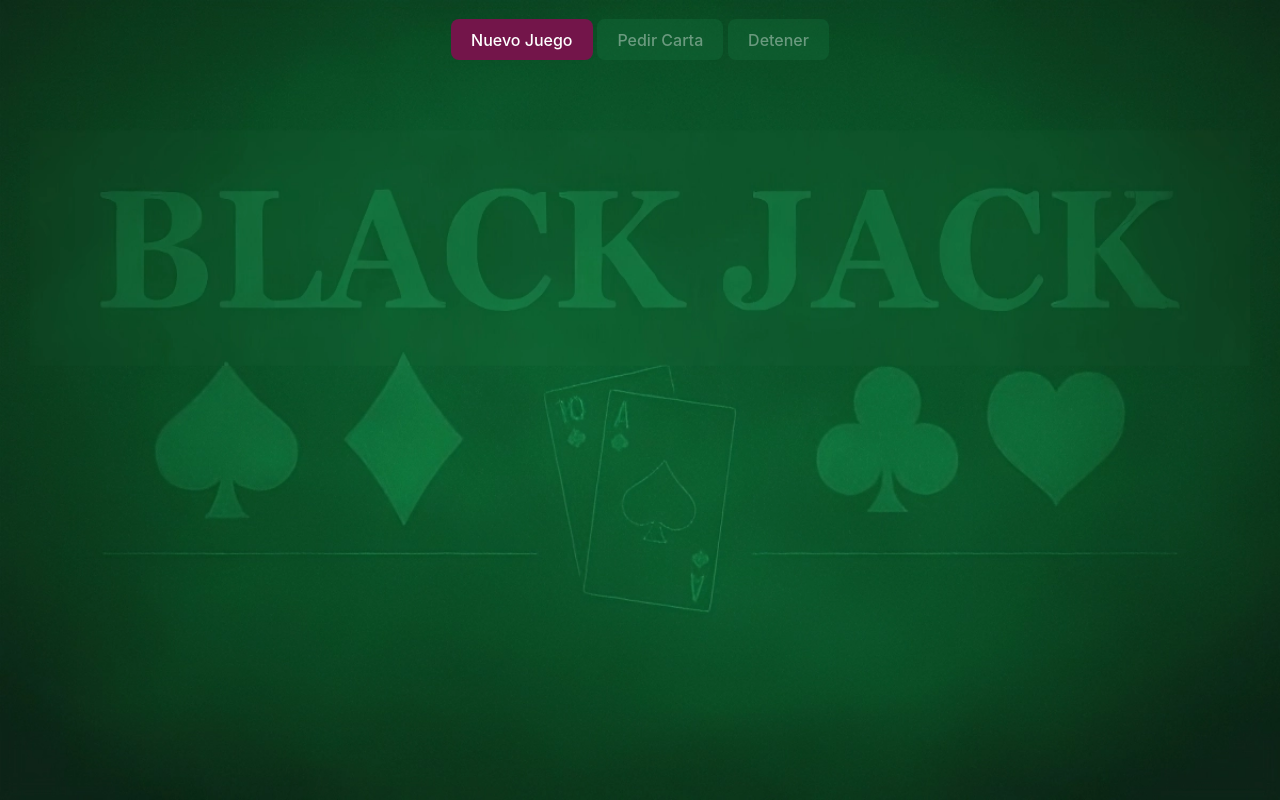
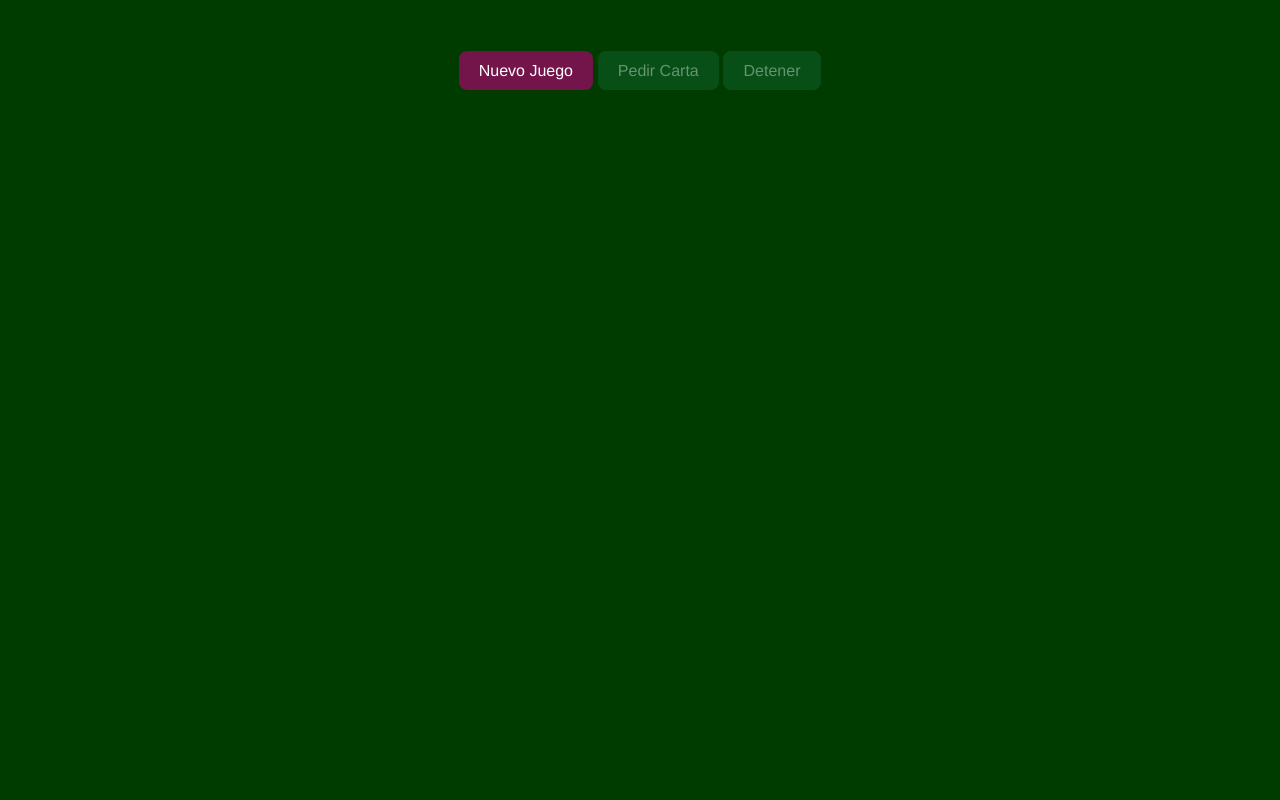
Before and after one commit to susigith/blackjack, a website built with Vite: page index.html in a window 1280 px wide. Built offline with nearby package versions, Linux system fonts and the light colour scheme.

Commit message:
[STYLE] crea un nuevo fichero css para maquetar proyecto con grid

```diff
--- /dev/null
+++ b/style copy.css
@@ -0,0 +1,146 @@
+:root {
+  font-family: Inter, system-ui, Avenir, Helvetica, Arial, sans-serif;
+  line-height: 1.5;
+  font-weight: 400;
+
+  color-scheme: light dark;
+  color: rgba(255, 255, 255, 0.87);
+  background-color: #242424;
+
+  font-synthesis: none;
+  text-rendering: optimizeLegibility;
+  -webkit-font-smoothing: antialiased;
+  -moz-osx-font-smoothing: grayscale;
+  box-sizing: border-box;
+}
+
+a {
+  font-weight: 500;
+  color: #646cff;
+  text-decoration: inherit;
+}
+a:hover {
+  color: #535bf2;
+}
+
+body {
+  margin: 0;
+  display: flex;
+  place-items: center;
+  min-width: 320px;
+  min-height: 100vh;
+  box-sizing: border-box;
+}
+
+h1 {
+  font-size: 3.2em;
+  line-height: 1.1;
+}
+
+#app {
+  background-image: url(./public/table-background.webp);
+  background-position: center;
+  background-repeat: no-repeat;
+  background-size: 100% 100%;
+  margin: 0 auto;
+  min-width: 768px;
+  text-align: center;
+  width: 100vw;
+  min-height: 100vh;
+}
+
+.logo {
+  height: 6em;
+  padding: 1.5em;
+  will-change: filter;
+  transition: filter 300ms;
+}
+.logo:hover {
+  filter: drop-shadow(0 0 2em #646cffaa);
+}
+.logo.vanilla:hover {
+  filter: drop-shadow(0 0 2em #f7df1eaa);
+}
+
+.card {
+  padding: 2em;
+}
+
+.read-the-docs {
+  color: #888;
+}
+
+button {
+  background-color: #14723c;
+  border-radius: 8px;
+  border: 1px solid transparent;
+  color: white;
+  cursor: pointer;
+  font-family: inherit;
+  font-size: 1em;
+  font-weight: 500;
+  margin-top: 1.2em;
+  padding: 0.6em 1.2em;
+  transition: border-color 0.25s;
+}
+
+.new-game {
+  background-color: #73154a;
+}
+
+.new-game:hover {
+  border-color: #eba5f2;
+}
+
+button:hover {
+  border-color: #23c769;
+}
+button:focus,
+button:focus-visible {
+  outline: 4px auto -webkit-focus-ring-color;
+}
+
+@media (prefers-color-scheme: light) {
+  :root {
+    background-color: #ffffff;
+  }
+  a:hover {
+    color: #747bff;
+  }
+}
+
+h2 {
+  display: inline;
+}
+
+.controls {
+  height: 5vh;
+}
+
+.game-table {
+  margin-top: 5vh;
+  display: grid;
+}
+
+.game-table div {
+  text-align: left;
+  margin-left: 2em;
+  min-height: 15vh;
+}
+
+.cards-deck {
+  margin-top: 1em;
+  min-height: 10vh;
+}
+
+.cards {
+  height: 20vh;
+}
+
+button:disabled {
+  background-color: #14723d5d;
+  color: rgba(255, 255, 255, 0.39);
+}
+button:disabled:hover {
+  border-color: #14723d5d;
+}
--- a/style.css
+++ b/style.css
@@ -1,73 +1,73 @@
-:root {
-  font-family: Inter, system-ui, Avenir, Helvetica, Arial, sans-serif;
-  line-height: 1.5;
-  font-weight: 400;
-
-  color-scheme: light dark;
-  color: rgba(255, 255, 255, 0.87);
-  background-color: #242424;
-
-  font-synthesis: none;
-  text-rendering: optimizeLegibility;
-  -webkit-font-smoothing: antialiased;
-  -moz-osx-font-smoothing: grayscale;
+*,
+*::before,
+*::after {
   box-sizing: border-box;
 }
 
-a {
-  font-weight: 500;
-  color: #646cff;
-  text-decoration: inherit;
+* {
+  margin: 0;
 }
-a:hover {
-  color: #535bf2;
+
+:root {
+  --tipo-principal: Helvetica, Arial, sans-serif;
+  --tipo-secundaria: Verdana;
+}
+
+html {
+  background: hotpink;
+  height: 100vh;
 }
 
 body {
+  background: rgb(0, 60, 0);
+  font-family: var(--tipo-principal);
+  color: rgba(255, 255, 255, 0.5);
+  height: 100%;
   margin: 0;
-  display: flex;
-  place-items: center;
-  min-width: 320px;
-  min-height: 100vh;
-  box-sizing: border-box;
+  -webkit-font-smoothing: antialiased;
 }
 
-h1 {
-  font-size: 3.2em;
-  line-height: 1.1;
+img,
+picture,
+video,
+canvas,
+svg {
+  display: block;
+  max-width: 100%;
+}
+
+input,
+button,
+textarea,
+select {
+  font: inherit;
+}
+
+p,
+h1,
+h2,
+h3,
+h4,
+h5,
+h6 {
+  overflow-wrap: break-word;
+}
+
+#root,
+#__next {
+  isolation: isolate;
 }
 
 #app {
-  background-image: url(./public/table-background.webp);
-  background-position: center;
-  background-repeat: no-repeat;
-  background-size: 100% 100%;
-  margin: 0 auto;
-  min-width: 768px;
-  text-align: center;
-  width: 100vw;
-  min-height: 100vh;
+  width: 768px;
+  margin: auto;
+  height: 100%;
 }
 
-.logo {
-  height: 6em;
-  padding: 1.5em;
-  will-change: filter;
-  transition: filter 300ms;
-}
-.logo:hover {
-  filter: drop-shadow(0 0 2em #646cffaa);
-}
-.logo.vanilla:hover {
-  filter: drop-shadow(0 0 2em #f7df1eaa);
-}
-
-.card {
-  padding: 2em;
-}
-
-.read-the-docs {
-  color: #888;
+.controls {
+  padding: 2rem 0rem;
+  width: 363px;
+  margin: auto;
 }
 
 button {
@@ -76,12 +76,21 @@ button {
   border: 1px solid transparent;
   color: white;
   cursor: pointer;
-  font-family: inherit;
-  font-size: 1em;
-  font-weight: 500;
   margin-top: 1.2em;
   padding: 0.6em 1.2em;
   transition: border-color 0.25s;
+}
+
+button:disabled {
+  background-color: #14723d5d;
+  color: rgba(255, 255, 255, 0.39);
+}
+button:disabled:hover {
+  border-color: transparent;
+}
+
+button:hover {
+  border-color: #23c769;
 }
 
 .new-game {
@@ -92,55 +101,24 @@ button {
   border-color: #eba5f2;
 }
 
-button:hover {
-  border-color: #23c769;
-}
-button:focus,
-button:focus-visible {
-  outline: 4px auto -webkit-focus-ring-color;
-}
-
-@media (prefers-color-scheme: light) {
-  :root {
-    background-color: #ffffff;
-  }
-  a:hover {
-    color: #747bff;
-  }
+.game-table {
+  display: grid;
 }
 
 h2 {
   display: inline;
 }
 
-.controls {
-  height: 5vh;
-}
-
-.game-table {
-  margin-top: 5vh;
-  display: grid;
-}
-
-.game-table div {
-  text-align: left;
-  margin-left: 2em;
-  min-height: 15vh;
-}
-
-.cards-deck {
-  margin-top: 1em;
-  min-height: 10vh;
+.player1,
+.player2,
+.player3,
+.player4,
+.computer {
+  padding: 0rem 0rem 1rem 0rem;
 }
 
 .cards {
-  height: 20vh;
+  display: inline;
+  height: 20rem;
+  margin: 1rem -11rem 0rem 0rem;
 }
-
-button:disabled {
-  background-color: #14723d5d;
-  color: rgba(255, 255, 255, 0.39);
-}
-button:disabled:hover {
-  border-color: #14723d5d;
-}
```
